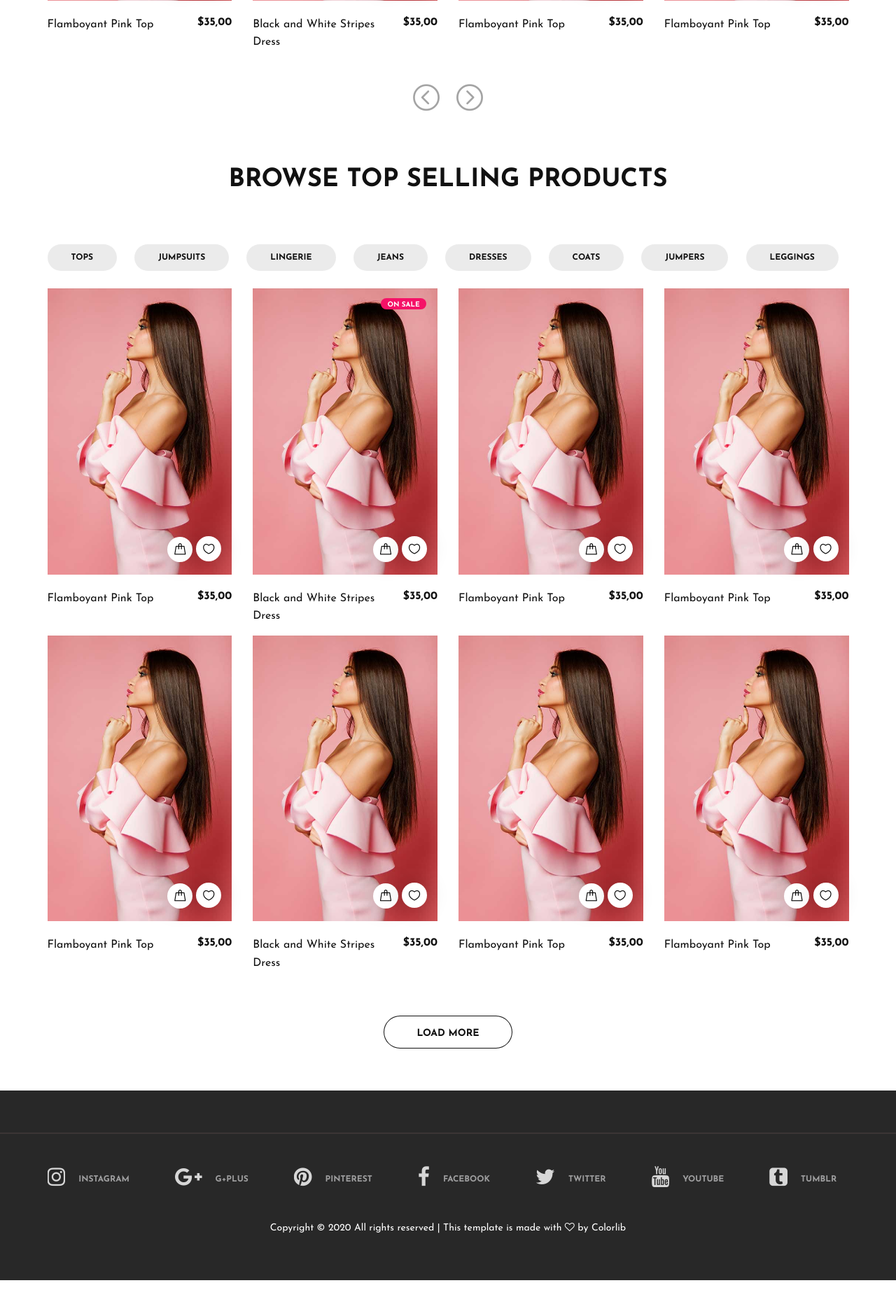
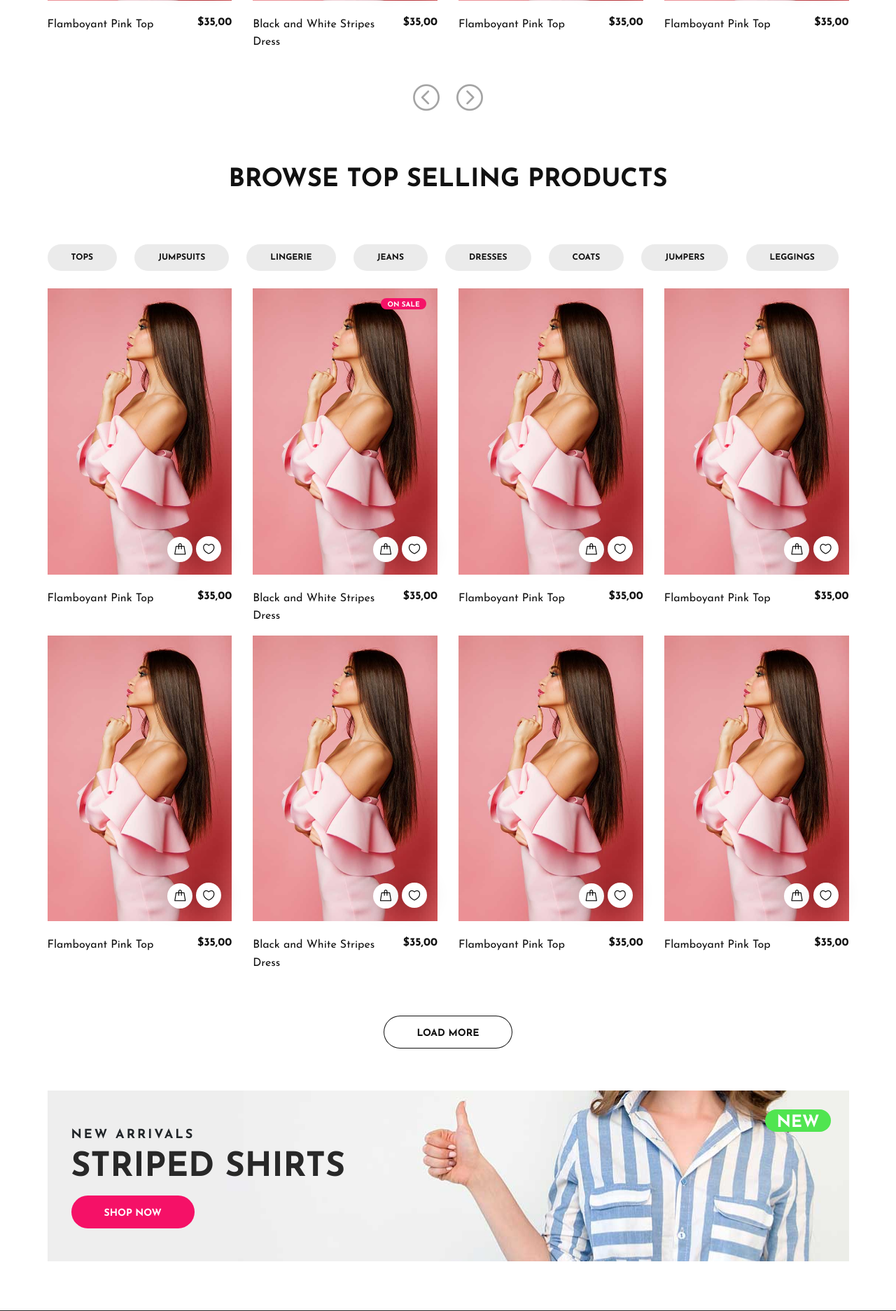
Before and after one commit to devsatrio/sinarmas, a Django app: page / in a window 1280 px wide. Shown: the part 1523-3396 px from the top of the page at 70% size. Before the commit the page ends 3352 px from the top, so only its background shows below. Run offline with Django 3.2, Linux system fonts and the light colour scheme; some libraries are stand-ins or nearby versions.

Commit message:
Update index.html

```diff
--- a/templates/index.html
+++ b/templates/index.html
@@ -9,7 +9,7 @@
 			<div class="container">
 				<div class="row">
 					<div class="col-xl-6 col-lg-7 text-white">
-						<span>{{index}}</span>
+						<span>New Arrivals</span>
 						<h2>denim jackets</h2>
 						<p>Lorem ipsum dolor sit amet, consectetur adipiscing elit, sed do eiusmod tempor incididunt ut
 							labore et dolore magna aliqua. Quis ipsum sus-pendisse ultrices gravida. Risus commodo
@@ -312,6 +312,21 @@
 		</div>
 	</div>
 </section>
+<!-- Product filter section end -->
+
+
+<!-- Banner section -->
+<section class="banner-section">
+	<div class="container">
+		<div class="banner set-bg" data-setbg="img/banner-bg.jpg">
+			<div class="tag-new">NEW</div>
+			<span>New Arrivals</span>
+			<h2>STRIPED SHIRTS</h2>
+			<a href="#" class="site-btn">SHOP NOW</a>
+		</div>
+	</div>
+</section>
+<!-- Banner section end  -->
 
 
 {% endblock content %}
```
